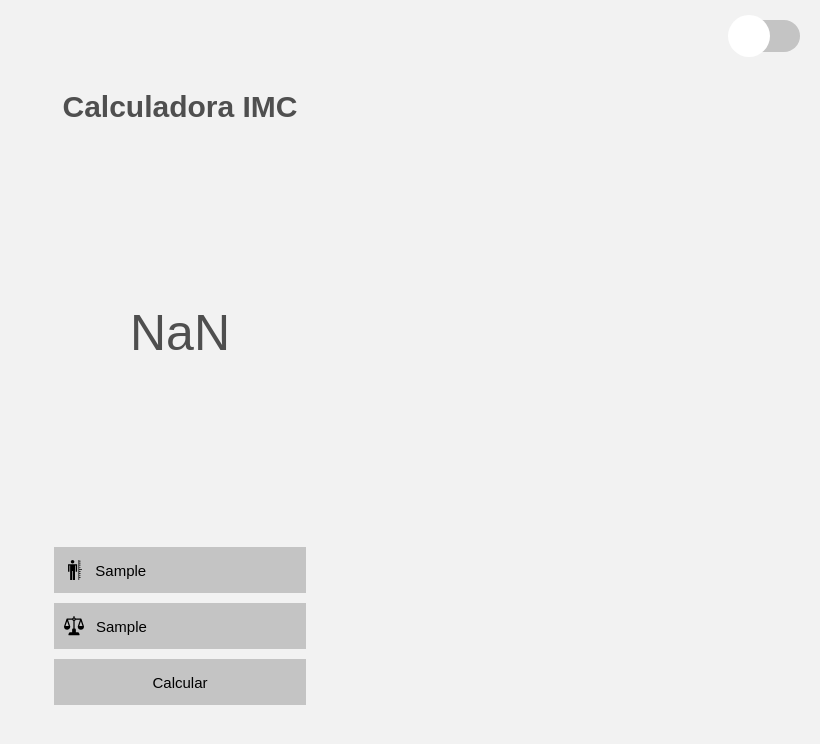
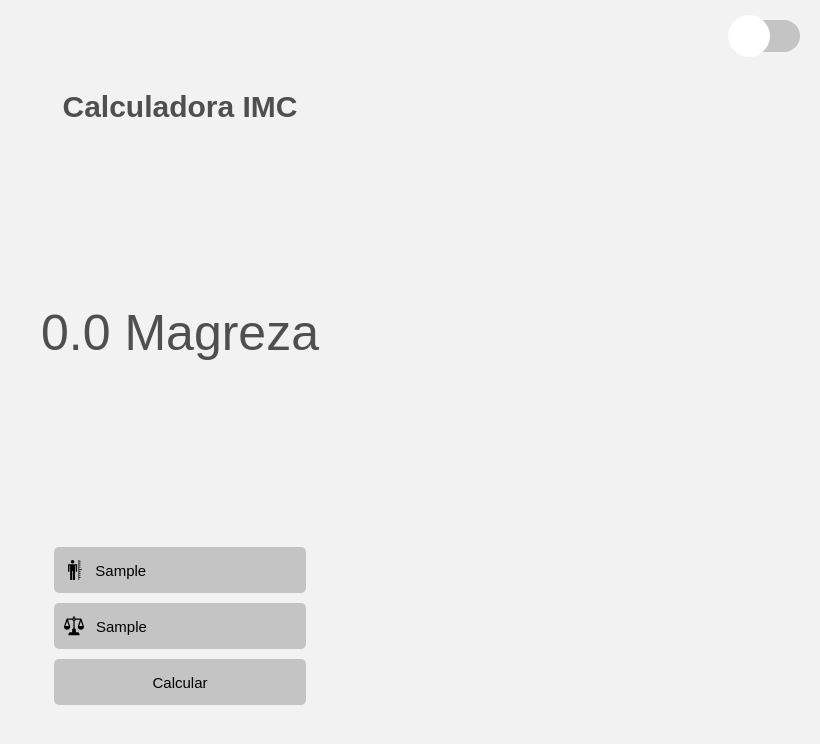
Before and after one commit to pedropfsf/imc-vanilla, a website: page index.html in a window 1280 px wide. Both pictures are taken after typing "Sample", "Sample" into the empty fields and a click on the button "Calcular". Shown: the whole page, without its empty margins (460-1280 px from the left). Drawn offline with Linux system fonts and the light colour scheme.

Commit message:
Feita uma condição para valor nulo do calculo

```diff
--- a/script/IMC.js
+++ b/script/IMC.js
@@ -1,10 +1,16 @@
 class IMC {
-    constructor({ weight, height }) {
+    constructor({ weight = 0, height = 0 }) {
         this.weight = weight;
         this.height = height;
     }
 
     calculateResult() {
-        return this.weight / (this.height * this.height);
+        let result = this.weight / (this.height * this.height);
+        if(isNaN(result)) {
+            result = 0;
+        }
+        console.log(result);
+
+        return result;
     }
 }
--- a/script/buttonSwitchStyle.js
+++ b/script/buttonSwitchStyle.js
@@ -109,7 +109,7 @@ class ButtonSwitchStyle {
             obesityAction,
             severeObesityAction
         }) {
-            if(imc === 0) {
+            if(imc < 1) {
                 defaultAction();
             } else if(imc < 18.5) {
                 underWeightAction();
--- a/script/main.js
+++ b/script/main.js
@@ -82,6 +82,14 @@ buttonCalculate.onclick = ({ target }) => {
     let typeResult = "";
 
     const conditionalsIMC = {
+        default: () => {
+            if(result < 1) {
+                typeResult = "Nenhum valor";
+
+                theme.setStyleTheme(result);
+            }
+        },
+
         thinness: () => {
             if(result < 18.5) {
                 typeResult = "Magreza";
@@ -119,6 +127,7 @@ buttonCalculate.onclick = ({ target }) => {
         }
     }
 
+    conditionalsIMC.default();
     conditionalsIMC.thinness();
     conditionalsIMC.normal();
     conditionalsIMC.overWeight();
--- a/style/home.css
+++ b/style/home.css
@@ -170,6 +170,8 @@ button#calculate,
 div.area-input
 {
     margin: 5px;
+
+    border-radius: 5px;
 }
 
 button#calculate {
```
